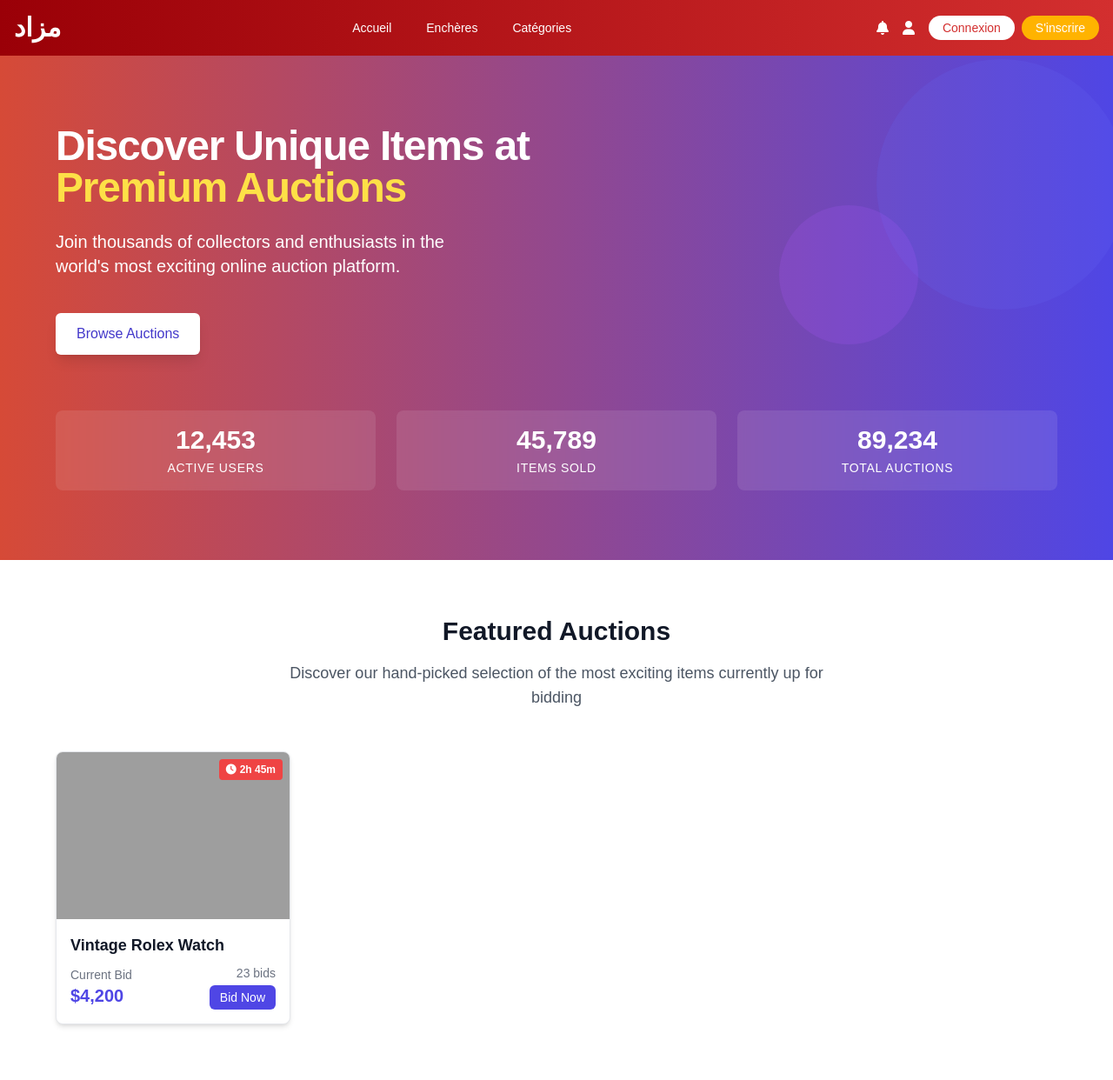
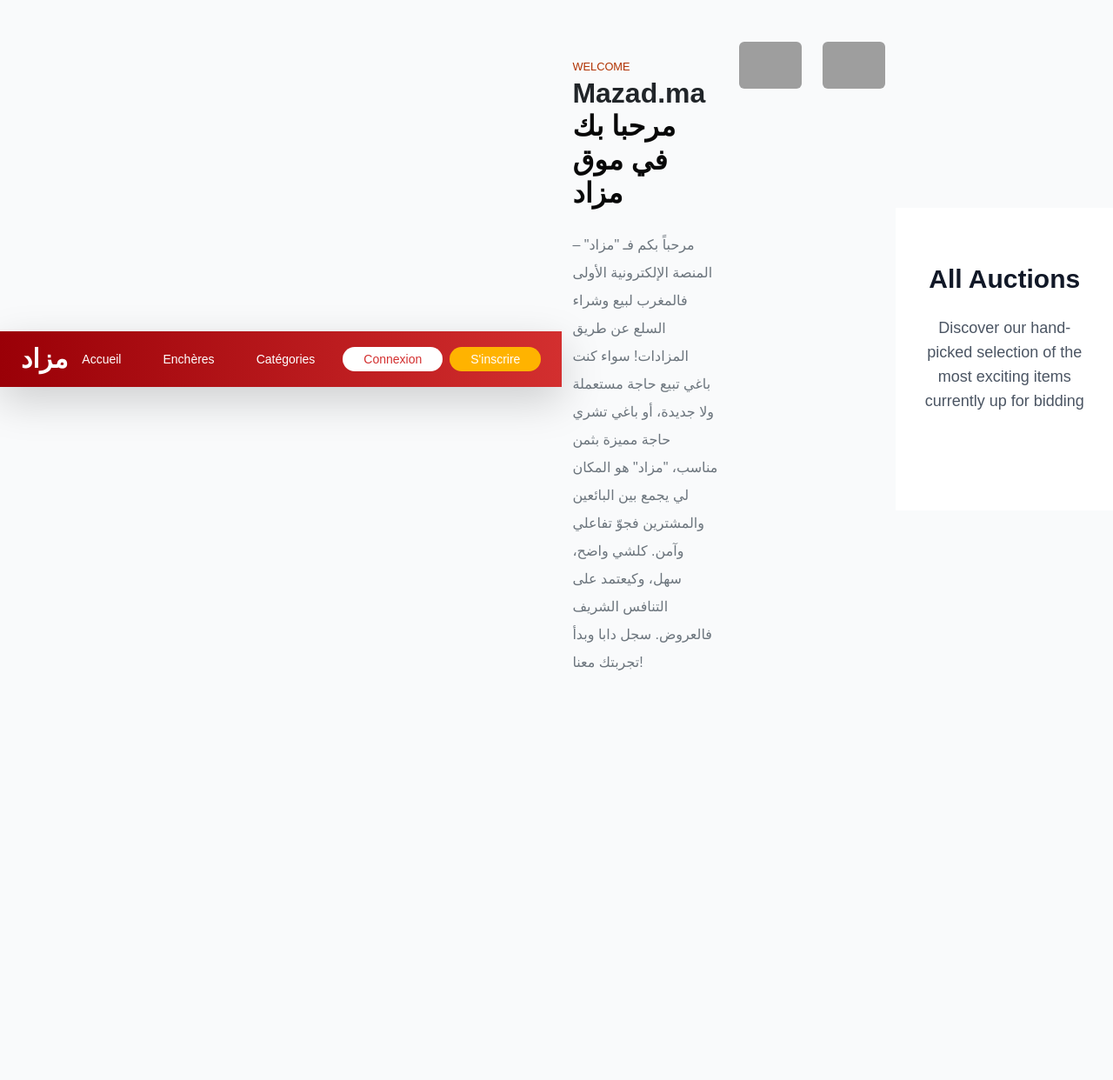
Before and after one commit to aybhghggf/back-end-php-tp, a PHP site: page / in a window 1280 px wide. Shown: the whole page at 87% size. After the commit the page ends 771 px from the top, so only its background shows below. Run offline with PHP 8.4, Linux system fonts and the light colour scheme; data that the repository does not hold is empty; some libraries are stand-ins or nearby versions; grey boxes are pictures that could not be loaded.

Commit message:
commit 3

```diff
--- a/config.php
+++ b/config.php
@@ -4,6 +4,12 @@
 function getAllObjects(){
     global $pdo;
     $stmt = $pdo->prepare('SELECT * FROM objects');
+    $stmt->execute();
+    $obj= $stmt->fetchAll();
+    return $obj;
+}
+function SignIn(){
+    global $pdo;
 }
 
 ?>
--- a/includes/nav.php
+++ b/includes/nav.php
@@ -27,13 +27,13 @@
       <div class="flex justify-between h-16">
         <!-- Logo and Brand -->
         <div class="flex items-center">
-          <a href="#" class="text-white text-3xl font-bold">مزاد</a>
+          <a href="index.php" class="text-white text-3xl font-bold">مزاد</a>
         </div>
 
         <!-- Desktop Nav Links -->
         <div class="hidden md:flex items-center space-x-4">
-          <a href="#" class="text-white hover:bg-auction-light-red px-3 py-2 rounded-md text-sm font-medium transition duration-300">Accueil</a>
-          <a href="#" class="text-white hover:bg-auction-light-red px-3 py-2 rounded-md text-sm font-medium transition duration-300">Enchères</a>
+          <a href="inde.php" class="text-white hover:bg-auction-light-red px-3 py-2 rounded-md text-sm font-medium transition duration-300">Accueil</a>
+          <a href="objects.php" class="text-white hover:bg-auction-light-red px-3 py-2 rounded-md text-sm font-medium transition duration-300">Enchères</a>
           <a href="#" class="text-white hover:bg-auction-light-red px-3 py-2 rounded-md text-sm font-medium transition duration-300">Catégories</a>
         </div>
 
@@ -42,8 +42,6 @@
 
         <!-- Desktop Auth Buttons -->
         <div class="hidden md:flex items-center">
-          <i class="fas fa-bell text-white hover:text-auction-yellow cursor-pointer transition duration-300 ml-4"></i>
-          <i class="fas fa-user text-white hover:text-auction-yellow cursor-pointer transition duration-300 ml-4"></i>
           <a href="login.php" class="bg-white text-auction-red hover:bg-gray-100 ml-4 px-4 py-1 rounded-full text-sm font-medium transition duration-300">Connexion</a>
           <a href="sign.php"class="bg-auction-yellow text-white hover:bg-yellow-600 ml-2 px-4 py-1 rounded-full text-sm font-medium transition duration-300">S'inscrire</a>
         </div>
--- a/index.php
+++ b/index.php
@@ -1,11 +1,18 @@
+<?php
+require_once 'config.php';
+$objects= getAllObjects();
 
+?>
 
 <!DOCTYPE html>
 <html lang="en">
+
 <head>
     <meta charset="UTF-8">
     <meta name="viewport" content="width=device-width, initial-scale=1.0">
     <title>Premium Auctions</title>
+    <link href="https://cdn.jsdelivr.net/npm/bootstrap@5.3.0/dist/css/bootstrap.min.css" rel="stylesheet">
+
     <script src="https://cdn.tailwindcss.com"></script>
     <link href="https://cdnjs.cloudflare.com/ajax/libs/font-awesome/6.4.0/css/all.min.css" rel="stylesheet">
     <link rel="stylesheet" href="style/style.css">
@@ -13,47 +20,35 @@
 
     </style>
 </head>
+
 <body class="bg-gray-50">
     <nav>
         <?php include_once 'includes/nav.php' ?>
     </nav>
-  <!-- Section 1: Hero Section with Website Presentation -->
-  <section class="hero-gradient py-20 px-4 sm:px-6 lg:px-8 text-white overflow-hidden">
-    <div class="max-w-6xl mx-auto">
-      <div class="md:flex md:items-center md:justify-between">
-        <div class="md:w-1/2 space-y-6">
-          <h1 class="text-4xl md:text-5xl font-bold tracking-tight">
-            Discover Unique Items at <span class="text-yellow-300">Premium Auctions</span>
-          </h1>
-          <p class="text-lg md:text-xl max-w-md">
-            Join thousands of collectors and enthusiasts in the world's most exciting online auction platform.
-          </p>
-          <div class="flex flex-col sm:flex-row space-y-3 sm:space-y-0 sm:space-x-4 pt-4">
-            <a href="" class="bg-white text-indigo-700 px-6 py-3 rounded-md font-medium shadow-lg hover:bg-gray-100 transition duration-200"> Browse Auctions</a>
+    <section>
+        <div class="container my-5">
+            <div class="row">
+                <div class="col-md-6 pt-3">
+                    <small class="text-uppercase" style="color:hsl(17, 100.00%, 34.70%);">Welcome</small>
+                    <h1 class="h2 mb-4" style="font-weight: 600;"> Mazad.ma <span style="color:rgb(8, 8, 8);">مرحبا بك
+                            في موق مزاد</span></h1>
+                    <p class="text-secondary" style="line-height: 2;">مرحباً بكم فـ "مزاد" – المنصة الإلكترونية الأولى
+                        فالمغرب لبيع وشراء السلع عن طريق المزادات! سواء كنت باغي تبيع حاجة مستعملة ولا جديدة، أو باغي
+                        تشري حاجة مميزة بثمن مناسب، "مزاد" هو المكان لي يجمع بين البائعين والمشترين فجوّ تفاعلي وآمن.
+                        كلشي واضح، سهل، وكيعتمد على التنافس الشريف فالعروض. سجل دابا وبدأ تجربتك معنا!</p>
+
+                </div>
+                <div class="col-md-6 text-center">
+                    <div class="row">
+                        <div class="col-md-6 mb-3">
+                            <img src="https://images.pexels.com/photos/3184433/pexels-photo-3184433.jpeg?auto=compress&amp;cs=tinysrgb&amp;dpr=1&amp;w=500"
+                                class="w-100 rounded" alt="">
+                        </div>
+                        <div class="col-md-6 mb-3">
+                            <img src="https://images.pexels.com/photos/3184431/pexels-photo-3184431.jpeg?auto=compress&amp;cs=tinysrgb&amp;dpr=1&amp;w=500"
+                                class="w-100 rounded" alt="">
                         </div>
                     </div>
-
-        <div class="hidden md:block md:w-1/2 relative">
-          <div class="absolute -right-20 -bottom-20 w-72 h-72 bg-indigo-500 rounded-full opacity-20"></div>
-          <div class="absolute right-40 -top-10 w-40 h-40 bg-purple-500 rounded-full opacity-20"></div>
-          <div class="relative z-10 mt-10 md:mt-0">
-
-          </div>
-        </div>
-      </div>
-
-      <div class="mt-16 grid grid-cols-1 gap-6 sm:grid-cols-3 text-center">
-        <div class="bg-white bg-opacity-10 rounded-lg p-4 backdrop-filter backdrop-blur-sm">
-          <p class="text-3xl font-bold count-animation" id="active-users">12,453</p>
-          <p class="text-sm uppercase tracking-wider mt-1">Active Users</p>
-        </div>
-        <div class="bg-white bg-opacity-10 rounded-lg p-4 backdrop-filter backdrop-blur-sm">
-          <p class="text-3xl font-bold count-animation" id="items-sold">45,789</p>
-          <p class="text-sm uppercase tracking-wider mt-1">Items Sold</p>
-        </div>
-        <div class="bg-white bg-opacity-10 rounded-lg p-4 backdrop-filter backdrop-blur-sm">
-          <p class="text-3xl font-bold count-animation" id="total-auctions">89,234</p>
-          <p class="text-sm uppercase tracking-wider mt-1">Total Auctions</p>
                 </div>
             </div>
         </div>
@@ -63,41 +58,47 @@
     <section class="py-16 px-4 sm:px-6 lg:px-8 bg-white">
         <div class="max-w-6xl mx-auto">
             <div class="text-center mb-12">
-        <h2 class="text-3xl font-bold text-gray-900">Featured Auctions</h2>
+                <h2 class="text-3xl font-bold text-gray-900">All Auctions</h2>
                 <p class="mt-4 text-lg text-gray-600 max-w-2xl mx-auto">
                     Discover our hand-picked selection of the most exciting items currently up for bidding
                 </p>
             </div>
 
             <div class="grid grid-cols-1 sm:grid-cols-2 lg:grid-cols-4 gap-6">
+                <?php
+          foreach($objects as $obj):
+        ?>
                 <!-- Auction Item 1 -->
-        <div class="auction-card bg-white border border-gray-200 rounded-lg overflow-hidden shadow-md transition-all duration-300">
+                <div
+                    class="auction-card bg-white border border-gray-200 rounded-lg overflow-hidden shadow-md transition-all duration-300">
                     <div class="relative">
-            <img
-              src="/api/placeholder/320/200"
-              alt="Vintage Rolex Watch"
-              class="w-full h-48 object-cover"
-            />
-            <div class="absolute top-0 right-0 bg-red-500 text-white text-xs font-bold px-2 py-1 m-2 rounded">
+                        <img src="/api/placeholder/320/200" alt="Vintage Rolex Watch"
+                            class="w-full h-48 object-cover" />
+                        <div
+                            class="absolute top-0 right-0 bg-red-500 text-white text-xs font-bold px-2 py-1 m-2 rounded">
                             <div class="flex items-center">
                                 <i class="fas fa-clock mr-1"></i>
-                2h 45m
+                                Live
                             </div>
                         </div>
                     </div>
                     <div class="p-4">
-            <h3 class="font-semibold text-lg text-gray-900 mb-2">Vintage Rolex Watch</h3>
+                        <h3 class="font-semibold text-lg text-gray-900 mb-2"></h3>
                         <div class="flex justify-between items-center">
                             <div>
-                <p class="text-gray-500 text-sm">Current Bid</p>
-                <p class="text-xl font-bold text-indigo-600">$4,200</p>
+                                <p class="text-gray-500 text-sm"><?php echo $obj['title'] ?></p>
+                                <p class="text-xl font-bold text-indigo-600"><?php echo $obj['price'] ?></p>
                             </div>
                             <div class="text-right">
-                <p class="text-gray-500 text-sm">23 bids</p>
-                <button class="mt-1 bg-indigo-600 hover:bg-indigo-700 text-white text-sm py-1 px-3 rounded-md transition duration-200">
+                                <p class="text-gray-500 text-sm"><?php echo $obj['description'] ?></p>
+                                <button
+                                    class="mt-1 bg-indigo-600 hover:bg-indigo-700 text-white text-sm py-1 px-3 rounded-md transition duration-200">
                                     Bid Now
                                 </button>
                             </div>
                         </div>
                     </div>
                 </div>
+                <?php
+            endforeach
+            ?>
--- a/style/style.css
+++ b/style/style.css
@@ -181,3 +181,85 @@
     .count-animation {
       transition: all 0.3s ease;
     }
+    body {
+      background-color: #f7f7f7;
+      display: flex;
+      justify-content: center;
+      align-items: center;
+      min-height: 100vh;
+      margin: 0;
+    }
+
+    .login-form {
+      background-color: #fff;
+      padding: 30px 40px;
+      border-radius: 12px;
+      box-shadow: 0 6px 20px rgba(0, 0, 0, 0.1);
+      width: 100%;
+      max-width: 400px;
+    }
+
+    .login-form h2 {
+      margin-bottom: 20px;
+      font-weight: 600;
+      color: #d32f2f;
+      text-align: center;
+    }
+
+    .form-group {
+      margin-bottom: 15px;
+    }
+
+    label {
+      display: block;
+      margin-bottom: 6px;
+      font-weight: 500;
+    }
+
+    input[type="email"],
+    input[type="password"] {
+      width: 100%;
+      padding: 10px 14px;
+      border-radius: 8px;
+      border: 1px solid #ccc;
+      transition: 0.3s;
+    }
+
+    input:focus {
+      outline: none;
+      border-color: #d32f2f;
+      box-shadow: 0 0 5px rgba(211, 47, 47, 0.2);
+    }
+
+    button {
+      background-color: #d32f2f;
+      color: white;
+      border: none;
+      padding: 12px;
+      width: 100%;
+      border-radius: 8px;
+      font-size: 1rem;
+      font-weight: 600;
+      cursor: pointer;
+      transition: background-color 0.3s ease;
+    }
+
+    button:hover {
+      background-color: #b71c1c;
+    }
+
+    .register-link {
+      margin-top: 15px;
+      text-align: center;
+      font-size: 0.9rem;
+    }
+
+    .register-link a {
+      color: #d32f2f;
+      text-decoration: none;
+      font-weight: 500;
+    }
+
+    .register-link a:hover {
+      text-decoration: underline;
+    }
```
Also changed, not shown: login.php (+121 -0 lines), sign.php (+128 -0 lines). Lines whose indentation alone changed are shown as unchanged.
